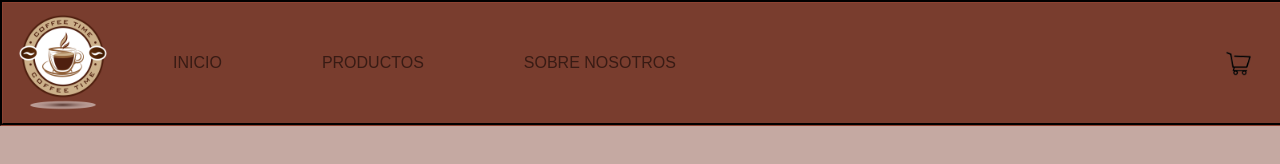
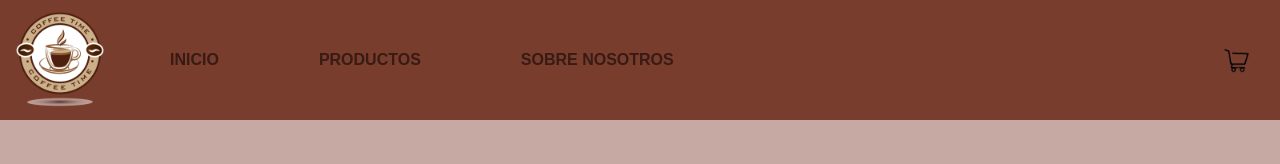
Before and after one commit to Luciadorado/navbar, a plain HTML site: page index.html in a window 1280 px wide. Drawn offline with Linux system fonts and the light colour scheme.

Commit message:
cambios en css

```diff
--- a/index.html
+++ b/index.html
@@ -1,30 +1,25 @@
 <!DOCTYPE html>
 <html>
   <head>
-        <meta charset="UTF-8">
+    <meta charset="UTF-8" />
     <title>NavBar</title>
     <link rel="stylesheet" href="./styles.css" />
   </head>
   <body>
     <header>
-        <img class="logo" src="./coffee.png" alt="logo">
+      <img class="logo" src="./coffee.png" alt="logo" />
       <nav>
         <ul>
           <li class="inicio"><a href="#" class="navenlace">Inicio</a></li>
           <li class="inicio"><a href="#" class="navenlace">Productos</a></li>
-                <li class="inicio"><a href="#" class="navenlace">Sobre nosotros</a></li>
-                <li class="carrito"><a><img class="carrito" src="./carrito.png"></a></li>
-
+          <li class="inicio">
+            <a href="#" class="navenlace">Sobre nosotros</a>
+          </li>
+          <li class="carrito">
+            <a><img class="carrito" src="./carrito.png" /></a>
+          </li>
         </ul>
-
       </nav>
-
     </header>
-
   </body>
-
-
-
-
-
 </html>
--- a/styles.css
+++ b/styles.css
@@ -1,75 +1,73 @@
-*{
+* {
   margin: 0;
   padding: 0;
 }
 
-body{
+body {
   background-color: #c5a9a2;
 }
 
 @font-face {
-    font-family: 'Epilogue', sans-serif;
-    src: url(https://fonts.googleapis.com/css2?family=Epilogue:wght@600&display=swap);
+  font-family: "Anek Malayalam", sans-serif;
+  src: url(https://fonts.googleapis.com/css2?family=Anek+Malayalam:wght@600&display=swap);
 }
 
-header{
+header {
   background-color: #793d2e;
   display: flex;
   height: 120px;
   width: 100%;
-    border-style: groove;
-    border-color: #381b14;
 }
-nav{
+
+nav {
   height: 120px;
   width: 100%;
+  display: flex;
 }
 
-.logo{
-    width: 120px;
-    height: 120px;
+a {
+  cursor: pointer;
+  font-family: 'Anek Malayalam', sans-serif;
 }
 
-ul{
+ul {
   background-color: #793d2e;
   list-style: none;
   height: 120px;
   display: flex;
   align-items: center;
-    font-family: 'Epilogue', sans-serif;
-
-
 }
 
-li{
+li {
   margin: 0 30px;
   padding: 0 20px;
   text-transform: uppercase;
+  font-weight: bold;
+  font-family: "Anek Malayalam", sans-serif;
 }
-.inicio{
+
+.logo {
+  width: 120px;
+  height: 120px;
+}
+
+.inicio {
   margin-left: 0 30px;
-    font-family: 'Epilogue', sans-serif;
+  font-family: "Anek Malayalam", sans-serif;
 }
-.navenlace{
+.navenlace {
   text-decoration: none;
   color: #381b14;
-
-
+  font-family: 'Anek Malayalam', sans-serif;
 }
 
-
-.carrito{
+.carrito {
   width: 25px;
   height: 25px;
   margin-left: 240px;
   margin-right: 0;
-
 }
 
-a{
-    cursor: pointer;
-}
-
-.navenlace:hover{
+.navenlace:hover {
   color: #c5a9a2;
 }
```
Lines whose indentation alone changed are shown as unchanged.
